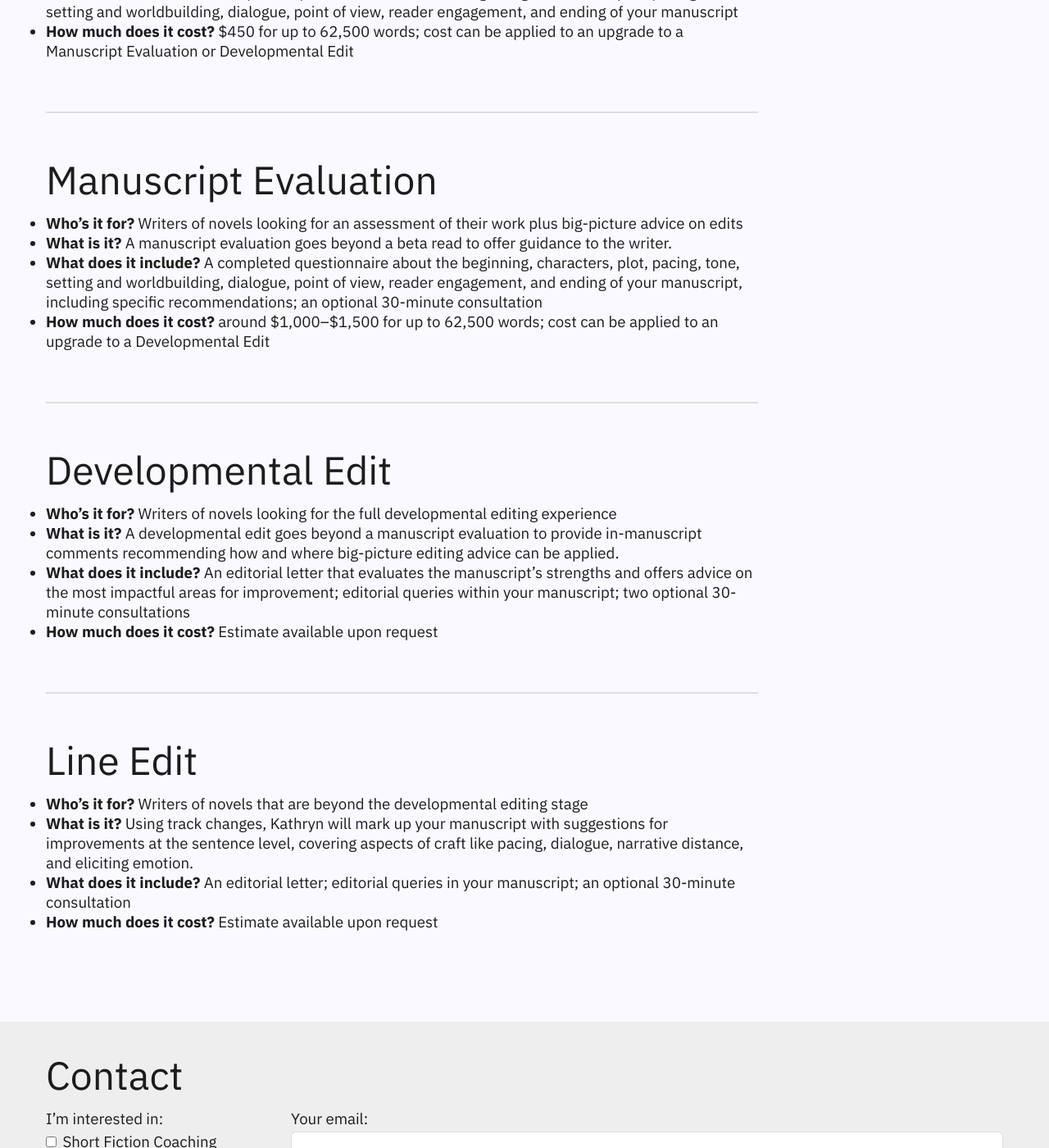
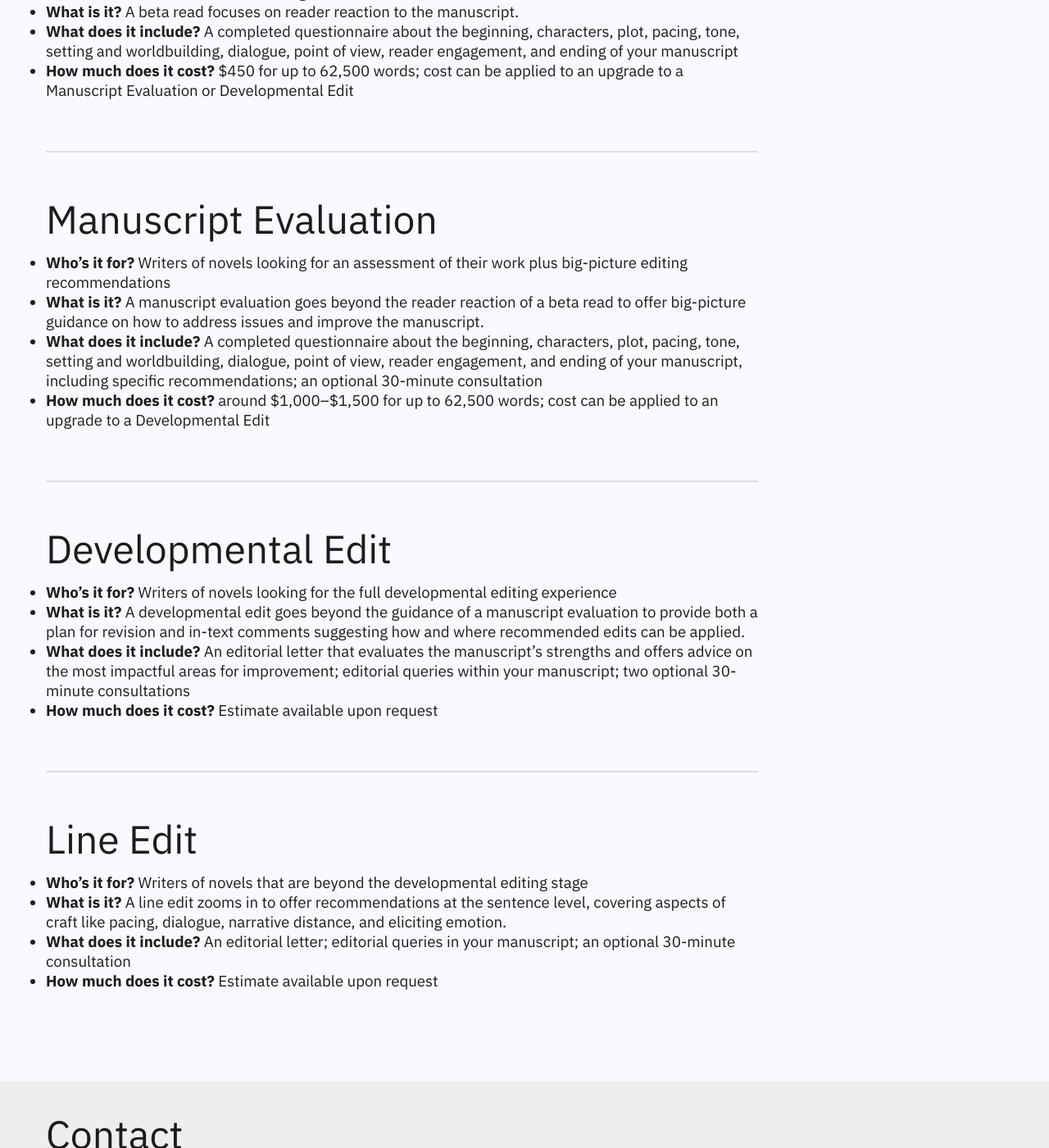
Before and after one commit to kgrimSV/Strange_Visitor, a Jekyll site: the page built from services.md, in a window 1280 px wide and 1400 px high, scrolled down 788 px. Shown: the whole window at 82% size. Built offline with Jekyll 4.4.1, drawn with Linux system fonts in a browser that asks for light colours; some web fonts are replaced; some of the changed text lies outside the part shown.

Commit message:
Update services.md

```diff
--- a/services.md
+++ b/services.md
@@ -7,9 +7,9 @@
 ---
 
 ## Short Fiction Coaching
-- **Who&rsquo;s it for?** Writers of flash fiction, short stories, novelettes and novellas
-- **What is it?** Kathryn will work with you to edit a suite of short pieces and prepare to submit them for publication.
-- **What does it include?** Developmental editing; line editing; help with the submission process
+- **Who&rsquo;s it for?** Writers of flash fiction, short stories, novelettes and novellas who want to submit for publication
+- **What is it?** Short fiction coaching involves working with an editor to polish a suite of short pieces and to prepare them for submission.
+- **What does it include?** Big-picture developmental editing; sentence-level line editing; help with the submission process
 - **How much does it cost?** Estimate available upon request
 
 <br>
@@ -27,8 +27,8 @@
 ---
 
 ## Manuscript Evaluation
-- **Who&rsquo;s it for?** Writers of novels looking for an assessment of their work plus big-picture advice on edits
-- **What is it?** A manuscript evaluation goes beyond a beta read to offer guidance to the writer.
+- **Who&rsquo;s it for?** Writers of novels looking for an assessment of their work plus big-picture editing recommendations
+- **What is it?** A manuscript evaluation goes beyond the reader reaction of a beta read to offer big-picture guidance on how to address issues and improve the manuscript.
 - **What does it include?** A completed questionnaire about the beginning, characters, plot, pacing, tone, setting and worldbuilding, dialogue, point of view, reader engagement, and ending of your manuscript, including specific recommendations; an optional 30-minute consultation
 - **How much does it cost?** around $1,000–$1,500 for up to 62,500 words; cost can be applied to an upgrade to a Developmental Edit
 
@@ -38,7 +38,7 @@
 
 ## Developmental Edit
 - **Who&rsquo;s it for?** Writers of novels looking for the full developmental editing experience
-- **What is it?** A developmental edit goes beyond a manuscript evaluation to provide in-manuscript comments recommending how and where big-picture editing advice can be applied.
+- **What is it?** A developmental edit goes beyond the guidance of a manuscript evaluation to provide both a plan for revision and in-text comments suggesting how and where recommended edits can be applied.
 - **What does it include?** An editorial letter that evaluates the manuscript's strengths and offers advice on the most impactful areas for improvement; editorial queries within your manuscript; two optional 30-minute consultations
 - **How much does it cost?** Estimate available upon request
 
@@ -48,6 +48,6 @@
 
 ## Line Edit
 - **Who&rsquo;s it for?** Writers of novels that are beyond the developmental editing stage
-- **What is it?** Using track changes, Kathryn will mark up your manuscript with suggestions for improvements at the sentence level, covering aspects of craft like pacing, dialogue, narrative distance, and eliciting emotion.
+- **What is it?** A line edit zooms in to offer recommendations at the sentence level, covering aspects of craft like pacing, dialogue, narrative distance, and eliciting emotion.
 - **What does it include?** An editorial letter; editorial queries in your manuscript; an optional 30-minute consultation
 - **How much does it cost?** Estimate available upon request
```
